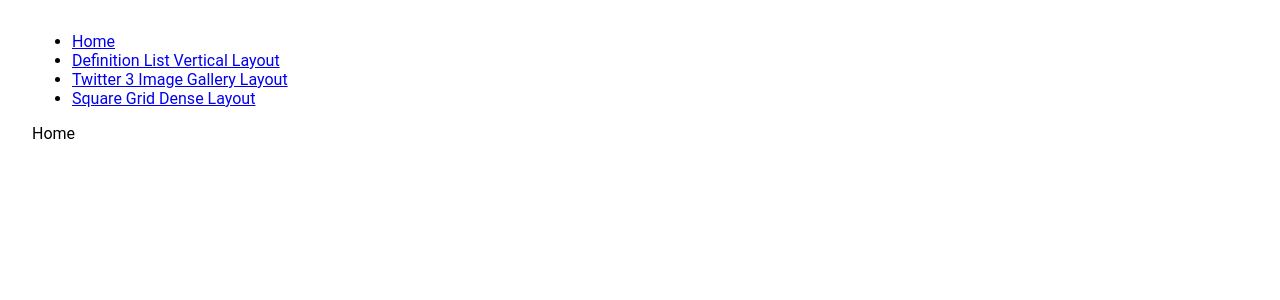
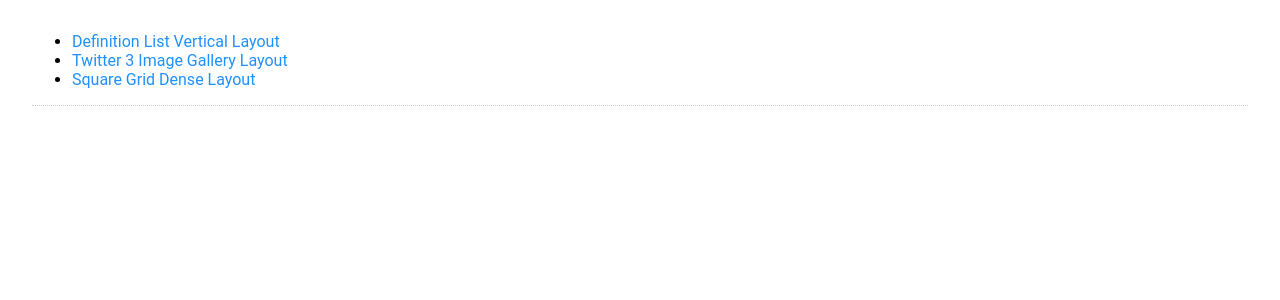
Before and after one commit to andreipfeiffer/css-tricks, a React (Create React App) app: page / in a window 1280 px wide. Shown: the top 300 px of the page. Built offline with nearby package versions, Linux system fonts and the light colour scheme.

Commit message:
Extract nav menu

```diff
--- a/src/Routes.tsx
+++ b/src/Routes.tsx
@@ -1,57 +1,44 @@
 import React from "react";
-import { BrowserRouter as Router, Switch, Route, Link } from "react-router-dom";
+import { BrowserRouter as Router, Switch, Route } from "react-router-dom";
+
+import { AppRoute } from "./types";
 
 import { DefinitionListVerticalLayout } from "./pages/definition-list-vertical-layout";
 import { Twitter3ImageGallery } from "./pages/twitter-3-image-gallery";
 import { SquareGrid } from "./pages/square-grid";
+import { Nav } from "./components/Nav";
 
-const Routes = {
-  GRID_MAX_CONTENT: {
+const Routes: AppRoute[] = [
+  {
     path: "definition-list-vertical-layout",
     label: "Definition List Vertical Layout",
     component: DefinitionListVerticalLayout,
   },
-
-  TWITTER_3_IMAGE_GALLERY: {
+  {
     path: "twitter-3-image-gallery",
     label: "Twitter 3 Image Gallery Layout",
     component: Twitter3ImageGallery,
   },
-
-  SQUARE_GRID: {
+  {
     path: "square-grid",
     label: "Square Grid Dense Layout",
     component: SquareGrid,
   },
-};
+];
 
 export function AppRoutes() {
   return (
     <Router>
       <div>
-        <nav>
-          <ul>
-            <li>
-              <Link to="/">Home</Link>
-            </li>
-
-            {Object.values(Routes).map((r) => (
-              <li>
-                <Link to={r.path}>{r.label}</Link>
-              </li>
-            ))}
-          </ul>
-        </nav>
+        <Nav routes={Routes} />
 
         {/* A <Switch> looks through its children <Route>s and
             renders the first one that matches the current URL. */}
         <Switch>
-          {Object.values(Routes).map((r) => (
-            <Route path={`/${r.path}`} component={r.component} />
+          {Routes.map((r) => (
+            <Route key={r.path} path={`/${r.path}`} component={r.component} />
           ))}
-          <Route path="/">
-            <div>Home</div>
-          </Route>
+          <Route path="/">{/* <div>Home</div> */}</Route>
         </Switch>
       </div>
     </Router>
--- /dev/null
+++ b/src/components/Nav.module.css
@@ -0,0 +1,11 @@
+.wrapper {
+  border-bottom: 1px dotted #cccccc;
+}
+
+.menu a:any-link {
+  color: dodgerblue;
+  text-decoration: none;
+}
+.menu a:hover {
+  text-decoration: underline;
+}
--- /dev/null
+++ b/src/components/Nav.tsx
@@ -0,0 +1,23 @@
+import React from "react";
+import { Link } from "react-router-dom";
+import { AppRoute } from "../types";
+import styles from "./Nav.module.css";
+
+type Props = {
+  routes: AppRoute[];
+};
+
+export function Nav(props: Props) {
+  return (
+    <nav className={styles.wrapper}>
+      <ul className={styles.menu}>
+        {" "}
+        {props.routes.map((r) => (
+          <li key={r.path}>
+            <Link to={r.path}>{r.label}</Link>
+          </li>
+        ))}
+      </ul>
+    </nav>
+  );
+}
--- /dev/null
+++ b/src/types.ts
@@ -0,0 +1,5 @@
+export type AppRoute = {
+  path: string;
+  label: string;
+  component: React.FC;
+};
```
